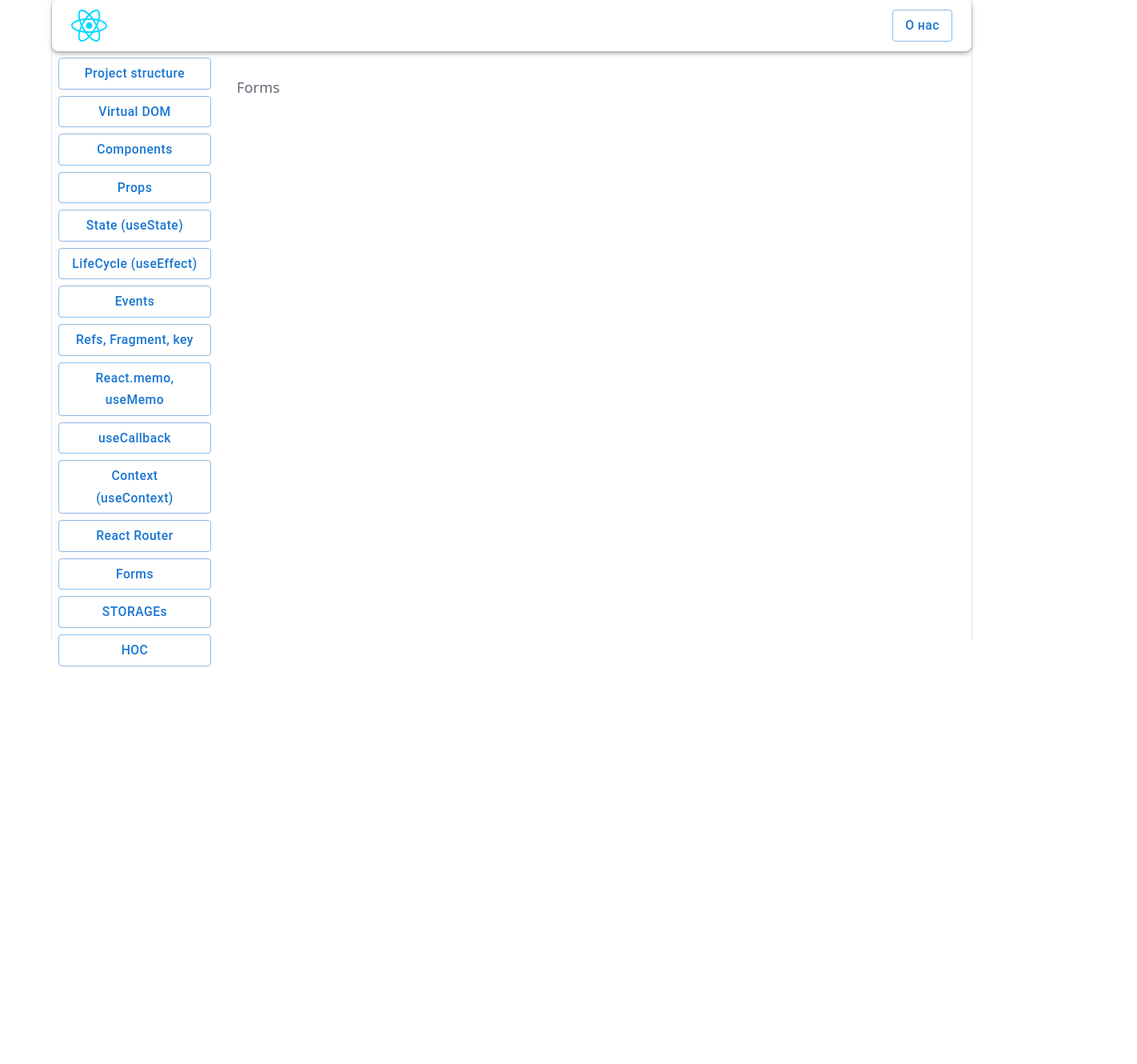
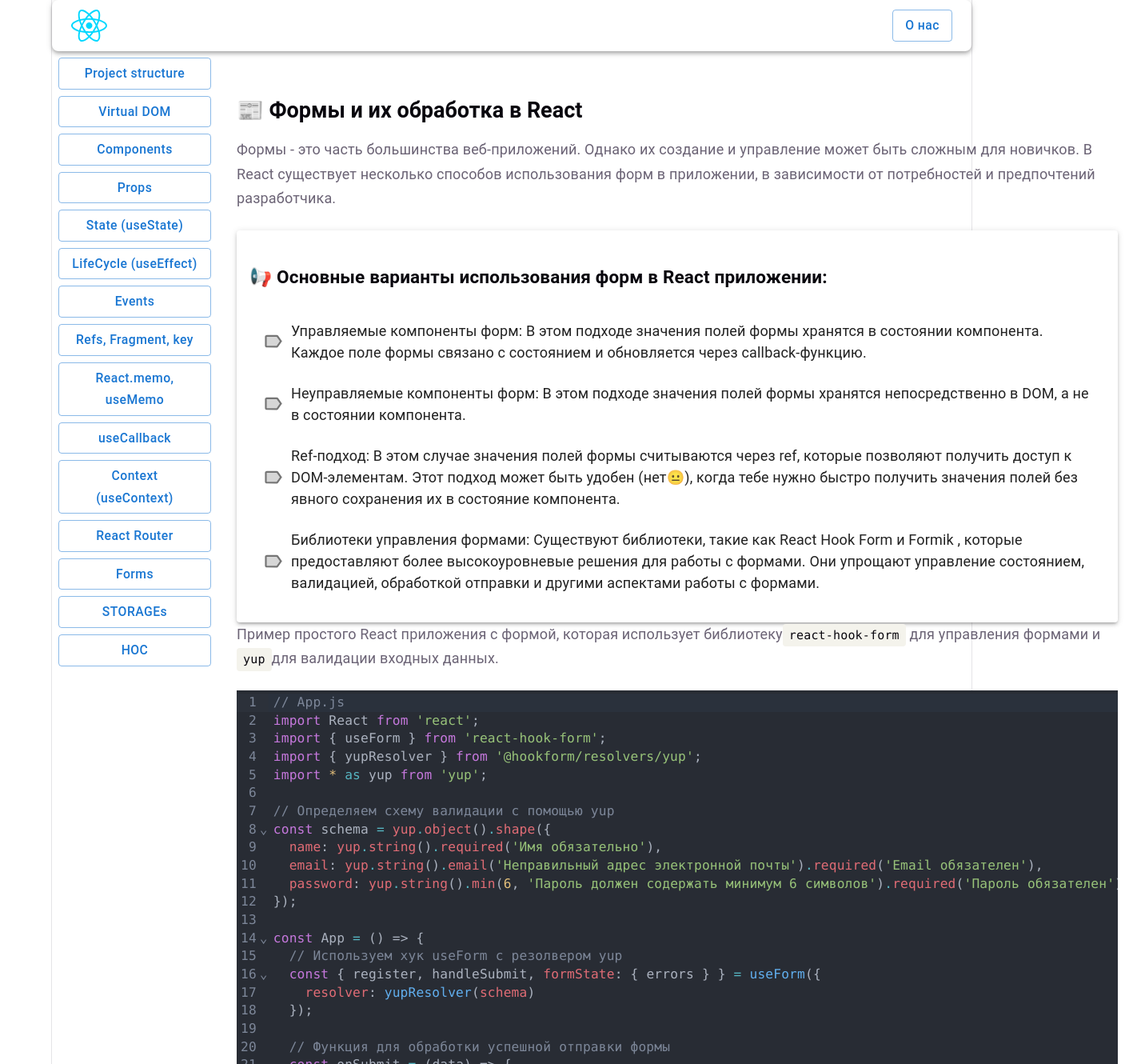
Before and after one commit to DmitriyRadovnya/baza, a React (Vite) app: page /forms in a window 1280 px wide. Shown: the top 1330 px of the page at 80% size, 1422 px wide, since content can reach past the window. Before the commit the page ends 833 px from the top, so only its background shows below. Built offline with nearby package versions, Linux system fonts and the light colour scheme.

Commit message:
feat: implement forms page

```diff
--- a/src/components/topics/Forms.jsx
+++ b/src/components/topics/Forms.jsx
@@ -1,3 +1,33 @@
+import { SectionTitle } from "../shared/SectionTitle";
+import { TextBlock } from "../shared/TextBlock";
+import { CodeBlock } from "../shared/CodeBlock";
+import { NoteBlock } from "../shared/NoteBlock";
+import * as forms from "./pages-data/forms";
+
 export const Forms = () => {
-  return <p>Forms</p>;
+  return (
+    <>
+      <SectionTitle variant="h5" icon={"📰"}>
+        Формы и их обработка в React
+      </SectionTitle>
+      <TextBlock>
+        Формы - это часть большинства веб-приложений. Однако их создание и
+        управление может быть сложным для новичков. В React существует несколько
+        способов использования форм в приложении, в зависимости от потребностей
+        и предпочтений разработчика.
+      </TextBlock>
+
+      <NoteBlock
+        title={"Основные варианты использования форм в React приложении:"}
+        items={forms.prompts}
+      />
+
+      <TextBlock>
+        Пример простого React приложения с формой, которая использует библиотеку
+        <code>react-hook-form</code> для управления формами и <code>yup</code>
+        для валидации входных данных.
+      </TextBlock>
+      <CodeBlock language="jsx" code={forms.rhfYup} />
+    </>
+  );
 };
--- /dev/null
+++ b/src/components/topics/pages-data/forms.js
@@ -0,0 +1,80 @@
+export const rhfYup = `// App.js
+import React from 'react';
+import { useForm } from 'react-hook-form';
+import { yupResolver } from '@hookform/resolvers/yup';
+import * as yup from 'yup';
+
+// Определяем схему валидации с помощью yup
+const schema = yup.object().shape({
+  name: yup.string().required('Имя обязательно'),
+  email: yup.string().email('Неправильный адрес электронной почты').required('Email обязателен'),
+  password: yup.string().min(6, 'Пароль должен содержать минимум 6 символов').required('Пароль обязателен')
+});
+
+const App = () => {
+  // Используем хук useForm с резолвером yup
+  const { register, handleSubmit, formState: { errors } } = useForm({
+    resolver: yupResolver(schema)
+  });
+
+  // Функция для обработки успешной отправки формы
+  const onSubmit = (data) => {
+    console.log(data);
+  };
+
+  return (
+    <div>
+      <h1>Форма регистрации</h1>
+      {/* Оборачиваем форму в тег <form> и назначаем обработчик на отправку */}
+      <form onSubmit={handleSubmit(onSubmit)}>
+        {/* Поле имени */}
+        <div>
+          <label>Имя:</label>
+          <input {...register('name', { required: 'Имя обязательно' })} />
+          {/* Отображаем ошибку, если она есть */}
+          {errors.name && <p>{errors.name.message}</p>}
+        </div>
+
+        {/* Поле электронной почты */}
+        <div>
+          <label>Email:</label>
+          <input type="email" {...register('email', { required: 'Введите email' })} />
+          {/* Отображаем ошибку, если она есть */}
+          {errors.email && <p>{errors.email.message}</p>}
+        </div>
+
+        {/* Поле пароля */}
+        <div>
+          <label>Пароль:</label>
+          <input type="password" {...register('password', { required: 'Пароль обязателен', minLength: { value: 6, message: 'Пароль должен содержать минимум 6 символов' }}})} />
+          {/* Отображаем ошибку, если она есть */}
+          {errors.password && <p>{errors.password.message}</p>}
+        </div>
+
+        {/* Кнопка для отправки формы */}
+        <button type="submit">Отправить</button>
+      </form>
+    </div>
+  );
+};
+
+export default App;`;
+
+export const prompts = [
+  {
+    id: 1,
+    text: "Управляемые компоненты форм: В этом подходе значения полей формы хранятся в состоянии компонента. Каждое поле формы связано с состоянием и обновляется через callback-функцию.",
+  },
+  {
+    id: 2,
+    text: "Неуправляемые компоненты форм: В этом подходе значения полей формы хранятся непосредственно в DOM, а не в состоянии компонента.",
+  },
+  {
+    id: 3,
+    text: "Ref-подход: В этом случае значения полей формы считываются через ref, которые позволяют получить доступ к DOM-элементам. Этот подход может быть удобен (нет😐), когда тебе нужно быстро получить значения полей без явного сохранения их в состояние компонента.",
+  },
+  {
+    id: 4,
+    text: "Библиотеки управления формами: Существуют библиотеки, такие как React Hook Form и Formik , которые предоставляют более высокоуровневые решения для работы с формами. Они упрощают управление состоянием, валидацией, обработкой отправки и другими аспектами работы с формами.",
+  },
+];
```
